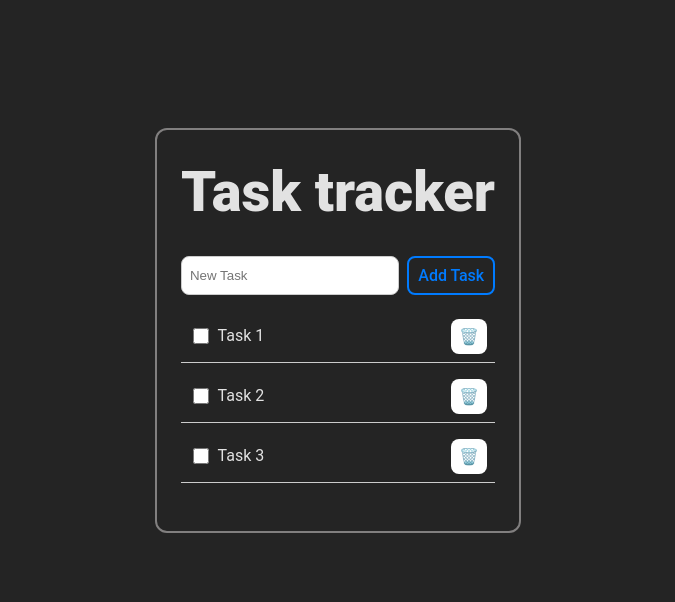
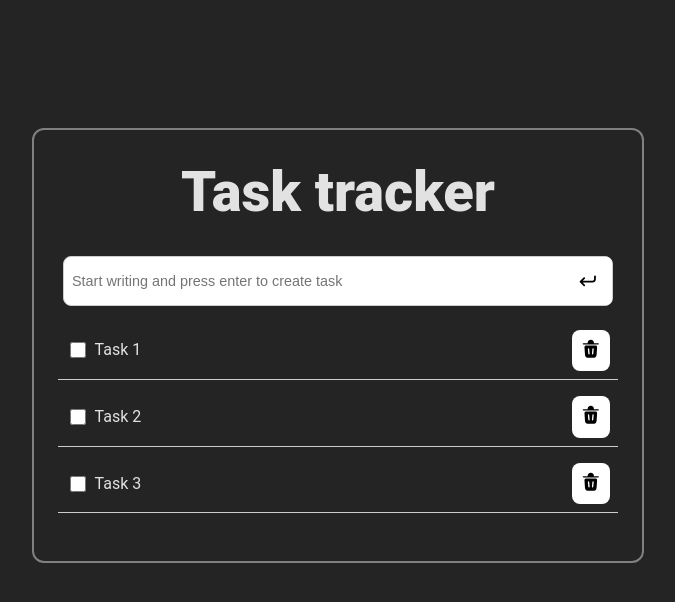
Before and after one commit to Robertron624/roadmap-task-tracker, a Vue app: page / in a window 1280 px wide. Shown: the top 602 px of the page, without its empty margins (302-977 px from the left). Built offline with nearby package versions, Linux system fonts and the light colour scheme.

Commit message:
Adding new svg icons for buttons
Removed the submit button, instead users will only have to press enter when finishing typing
The icon for deleting a task is no longer an emoji, it'll be a svg icon
The submit button is replaced with an "enter" or "return" icon

```diff
--- a/src/App.vue
+++ b/src/App.vue
@@ -55,6 +55,7 @@ main {
   border: 2px solid #817f7f;
   border-radius: .75rem;
   padding: 2rem 1.5rem;
+  width: 35rem;
 }
 h1.title {
   font-size: 3.5rem;
--- a/src/components/TaskForm.vue
+++ b/src/components/TaskForm.vue
@@ -1,5 +1,6 @@
 <script setup lang="ts">
 import { ref } from 'vue'
+import Enter from "./icons/Enter.vue";
 
 const emit = defineEmits<(event: 'submit-task', title: string) => void>()
 
@@ -14,8 +15,12 @@ const handleSubmit = () => {
 
 <template>
   <form @submit.prevent="handleSubmit">
-    <input v-model="title" type="text" placeholder="New Task" />
-    <button type="submit">Add Task</button>
+    <div class="input-wrapper">
+      <input v-model="title" type="text" placeholder="Start writing and press enter to create task" />
+      <div class="icon">
+        <Enter width="1.35rem" height="1.35rem" color="#000" />
+      </div>
+    </div>
   </form>
 </template>
 
@@ -24,11 +29,32 @@ form {
   display: flex;
   gap: .5rem;
 }
+
+.input-wrapper {
+  position: relative;
+  width: 100%;
+}
+
+.input-wrapper .icon {
+  position: absolute;
+  right: 6px;
+  top: 1px;
+  background-color: white;
+  border-radius: .35rem;
+  display: flex;
+  align-items: center;
+  justify-content: center;
+  width: 3rem;
+  height: 3rem;
+}
+
 input {
   padding: 8px;
   border: 1px solid #ccc;
   border-radius: .5rem;
-  width: 70%;
+  width: 95%;
+  height: 2rem;
+  font-size: .9rem;
 }
 button {
   padding: 8px;
--- a/src/components/TaskList.vue
+++ b/src/components/TaskList.vue
@@ -1,6 +1,7 @@
 <script setup lang="ts">
 import { defineProps, defineEmits } from 'vue'
-import { Task } from '../types.ts'
+import type { Task } from '../types.ts'
+import TrashBin from "./icons/TrashBin.vue";
 
 defineProps<{ tasks: Task[] }>()
 const emit = defineEmits(['delete-task', 'toggle-task'])
@@ -18,7 +19,7 @@ const emit = defineEmits(['delete-task', 'toggle-task'])
                 <span class="sr-only">
                     Delete this task
                 </span>
-                🗑️
+                <TrashBin width="1.35rem" height="1.35rem" color="#000"/>
             </button>
         </li>
     </ul>
@@ -89,18 +90,21 @@ const emit = defineEmits(['delete-task', 'toggle-task'])
 }
 
 .delete-btn {
-    background: transparent;
     border: none;
     cursor: pointer;
     font-size: 1rem;
-    color: rgb(184, 24, 24);
     background-color: #fff;
     padding: .5rem .5rem;
     position: relative;
+  transition: all .5s ease-in;
+}
+
+.delete-btn img {
+  width: 1rem;
+  height: 1rem;
 }
 
 .delete-btn:hover {
-    color: white;
-    background-color: rgb(184, 24, 24);
+    background-color: #ee5f5f;
 }
 </style>
--- /dev/null
+++ b/src/components/icons/Enter.vue
@@ -0,0 +1,18 @@
+<script setup lang="ts">
+import {defineProps} from 'vue'
+
+defineProps<{
+  width?: string
+  height?: string
+  color?: string
+}>()
+</script>
+
+<template>
+  <svg :width="width || '24px'"
+       :height="height || '24px'" viewBox="0 0 24 24" fill="none" xmlns="http://www.w3.org/2000/svg">
+    <path
+        d="M20 7V8.2C20 9.88016 20 10.7202 19.673 11.362C19.3854 11.9265 18.9265 12.3854 18.362 12.673C17.7202 13 16.8802 13 15.2 13H4M4 13L8 9M4 13L8 17"
+        :stroke="color || '#000000'" stroke-width="2" stroke-linecap="round" stroke-linejoin="round"/>
+  </svg>
+</template>
--- /dev/null
+++ b/src/components/icons/TrashBin.vue
@@ -0,0 +1,30 @@
+<script setup lang="ts">
+import { defineProps } from 'vue'
+
+defineProps<{
+  width?: string
+  height?: string
+  color?: string
+}>()
+</script>
+
+<template>
+  <svg
+      :width="width || '24px'"
+      :height="height || '24px'"
+      viewBox="0 0 24 24"
+      fill="none"
+      xmlns="http://www.w3.org/2000/svg"
+  >
+    <path
+        d="M3 6.52381C3 6.12932 3.32671 5.80952 3.72973 5.80952H8.51787C8.52437 4.9683 8.61554 3.81504 9.45037 3.01668C10.1074 2.38839 11.0081 2 12 2C12.9919 2 13.8926 2.38839 14.5496 3.01668C15.3844 3.81504 15.4756 4.9683 15.4821 5.80952H20.2703C20.6733 5.80952 21 6.12932 21 6.52381C21 6.9183 20.6733 7.2381 20.2703 7.2381H3.72973C3.32671 7.2381 3 6.9183 3 6.52381Z"
+        :fill="color || '#1C274C'"
+    />
+    <path
+        fill-rule="evenodd"
+        clip-rule="evenodd"
+        d="M11.5956 22H12.4044C15.1871 22 16.5785 22 17.4831 21.1141C18.3878 20.2281 18.4803 18.7749 18.6654 15.8685L18.9321 11.6806C19.0326 10.1036 19.0828 9.31511 18.6289 8.81545C18.1751 8.31579 17.4087 8.31579 15.876 8.31579H8.12404C6.59127 8.31579 5.82488 8.31579 5.37105 8.81545C4.91722 9.31511 4.96744 10.1036 5.06788 11.6806L5.33459 15.8685C5.5197 18.7749 5.61225 20.2281 6.51689 21.1141C7.42153 22 8.81289 22 11.5956 22ZM10.2463 12.1885C10.2051 11.7546 9.83753 11.4381 9.42537 11.4815C9.01321 11.5249 8.71251 11.9117 8.75372 12.3456L9.25372 17.6087C9.29494 18.0426 9.66247 18.3591 10.0746 18.3157C10.4868 18.2724 10.7875 17.8855 10.7463 17.4516L10.2463 12.1885ZM14.5746 11.4815C14.9868 11.5249 15.2875 11.9117 15.2463 12.3456L14.7463 17.6087C14.7051 18.0426 14.3375 18.3591 13.9254 18.3157C13.5132 18.2724 13.2125 17.8855 13.2537 17.4516L13.7537 12.1885C13.7949 11.7546 14.1625 11.4381 14.5746 11.4815Z"
+        :fill="color || '#1C274C'"
+    />
+  </svg>
+</template>
```
Also changed, not shown: public/enter.svg (added), public/trash-bin.svg (added).
